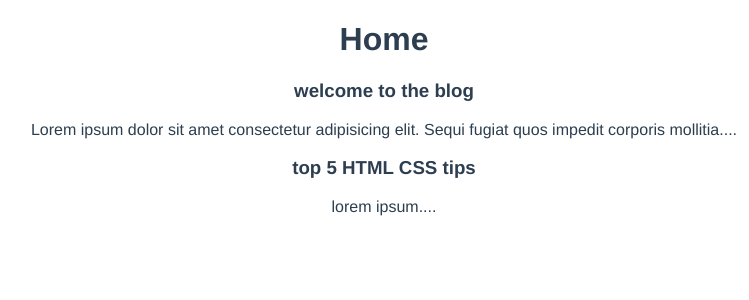
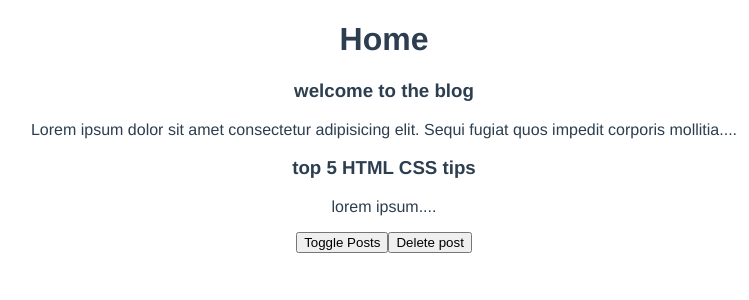
Before and after one commit to Farazzaidi22/My-Blogs, a Vue app: page / in a window 1280 px wide. Shown: the top 300 px of the page, without its empty margins (256-1005 px from the left). Built offline with nearby package versions, Linux system fonts and the light colour scheme.

Commit message:
used lifecycle hooks in setup

```diff
--- a/src/components/PostList.vue
+++ b/src/components/PostList.vue
@@ -7,6 +7,7 @@
 </template>
 
 <script>
+import { onMounted, onUnmounted, onUpdated } from '@vue/runtime-core'
 import SinglePost from './SinglePost.vue'
 
 export default {
@@ -14,7 +15,9 @@
     components: {SinglePost},
 
     setup(props){
-        console.log(props)
+        onMounted( () => console.log('component mounted'))
+        onUnmounted( () => console.log('component unmounted'))
+        onUpdated( () => console.log('component updated'))
     }
 }
 </script>
--- a/src/views/Home.vue
+++ b/src/views/Home.vue
@@ -1,7 +1,9 @@
 <template>
   <div class="home">
     <h1>Home</h1>
-    <PostList :posts="posts" />
+    <PostList v-if="showPosts" :posts="posts" />
+    <button @click="showPosts = !showPosts">Toggle Posts</button>
+    <button @click="posts.pop()">Delete post</button>
     <!-- <input type="text" v-model="search">
     <p>search term - {{ search }}</p>
     <button @click="handleClick">Stop watch</button>
@@ -36,7 +38,9 @@
 
     ])
 
-    return { posts }
+    const showPosts = ref(true)
+
+    return { posts, showPosts }
 
     // const search = ref('')
     // const names = ref(['faraz', 'mujtaba', 'rafay', 'muaz', 'rasheed', 'amil', 'haseeb', 'raza'])
```
